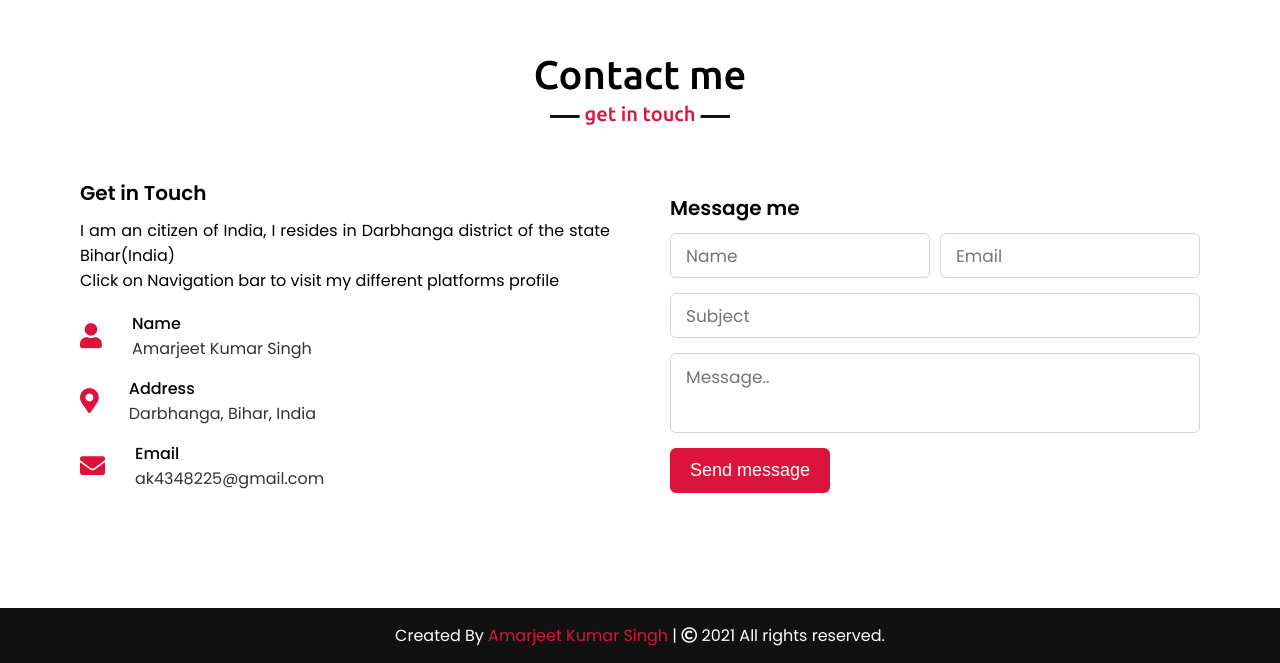
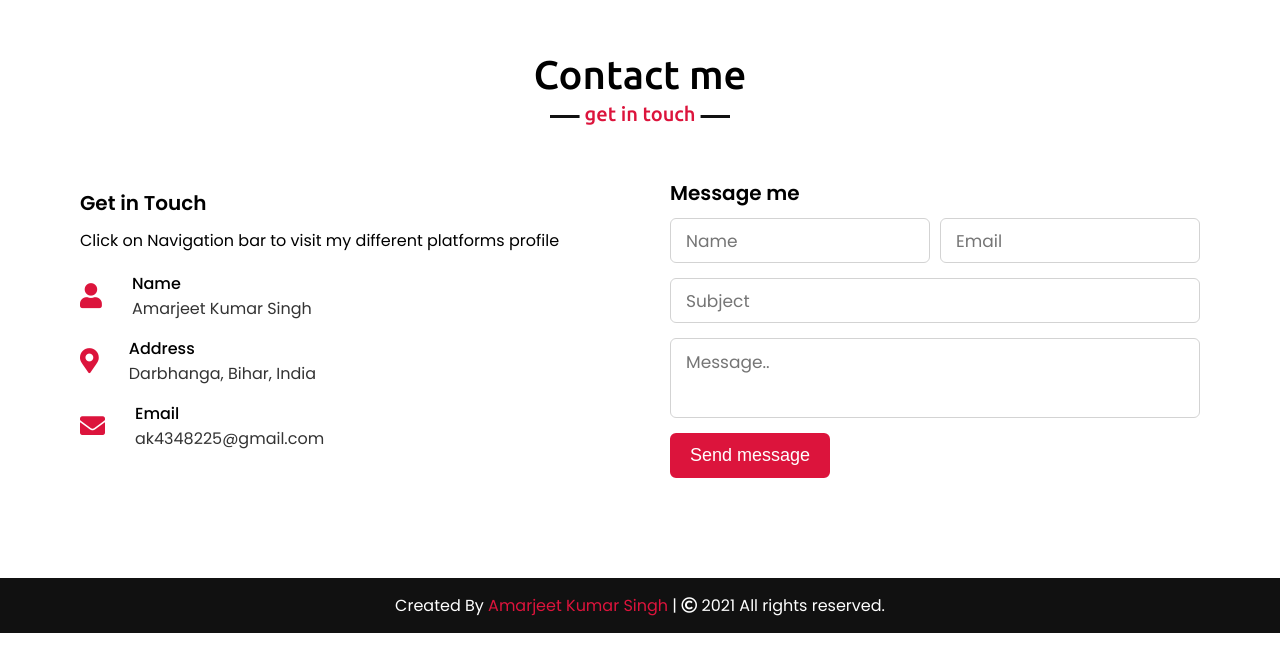
Before and after one commit to Hari983-cyber/Portfolio, a plain HTML site: page index.html in a window 1280 px wide. Shown: the part 3307-3970 px from the top of the page. After the commit the page ends 3940 px from the top, so only its background shows below. Drawn offline with nearby package versions, Linux system fonts and the light colour scheme.

Commit message:
Update index.html

```diff
--- a/index.html
+++ b/index.html
@@ -4,7 +4,7 @@
 <head>
     <meta charset="UTF-8">
     <meta name="viewport" content="width=device-width, initial-scale=1.0">
-    <title>Personal Portfolio Website</title>
+    <title>Amarjeet Singh</title>
     <link rel="stylesheet" href="style.css">
     <link rel="stylesheet" href="https://cdnjs.cloudflare.com/ajax/libs/font-awesome/5.15.3/css/all.min.css"/>
     <script src="https://code.jquery.com/jquery-3.5.1.min.js"></script>
@@ -180,7 +180,6 @@
             <div class="contact-content">
                 <div class="column left">
                     <div class="text">Get in Touch</div>
-                    <p>I am an citizen of India, I resides in Darbhanga district of the state Bihar(India)</p>
                     <p>Click on Navigation bar to visit my different platforms profile</p>
                     <div class="icons">
                         <div class="row">
```
